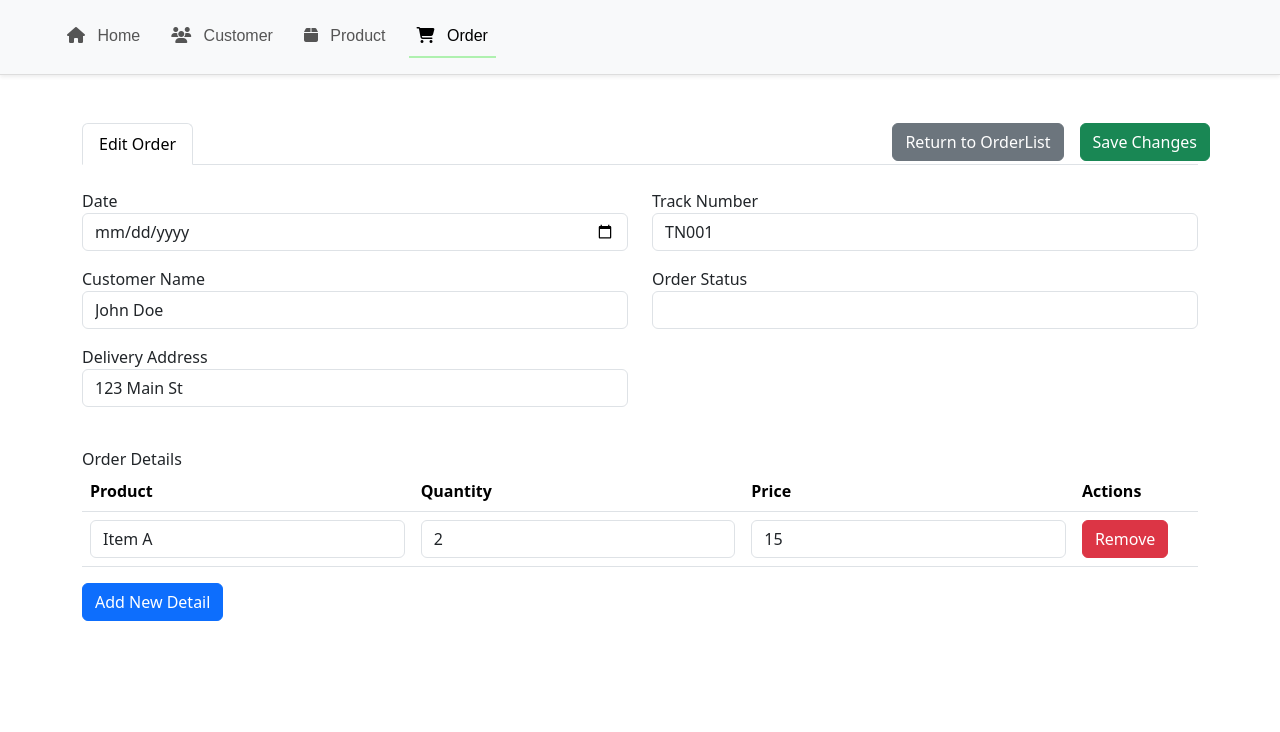
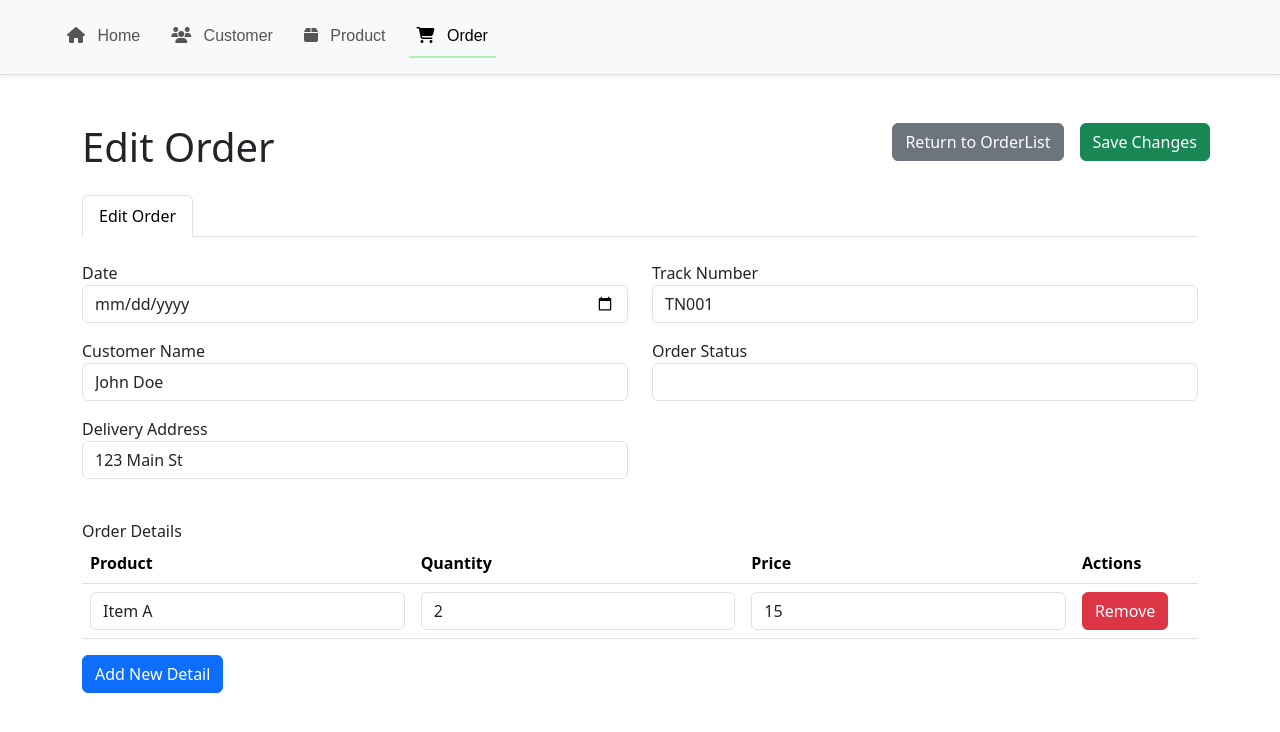
Before and after one commit to shyshasy/commercial-management-app, a Vue app: page /OrderList/edit/TN001 in a window 1280 px wide. Shown: the top 732 px of the page. Built offline with nearby package versions, Linux system fonts and the light colour scheme.

Commit message:
Added "Edit Order" title to the order editing form

```diff
--- a/src/components/EditOrder.vue
+++ b/src/components/EditOrder.vue
@@ -1,5 +1,6 @@
 <template>
     <div class="container mt-5 position-relative">
+      <h1 class="mb-4">Edit Order</h1>
       <ul class="nav nav-tabs">
         <li class="nav-item">
           <a class="nav-link active" href="#">Edit Order</a>
```
